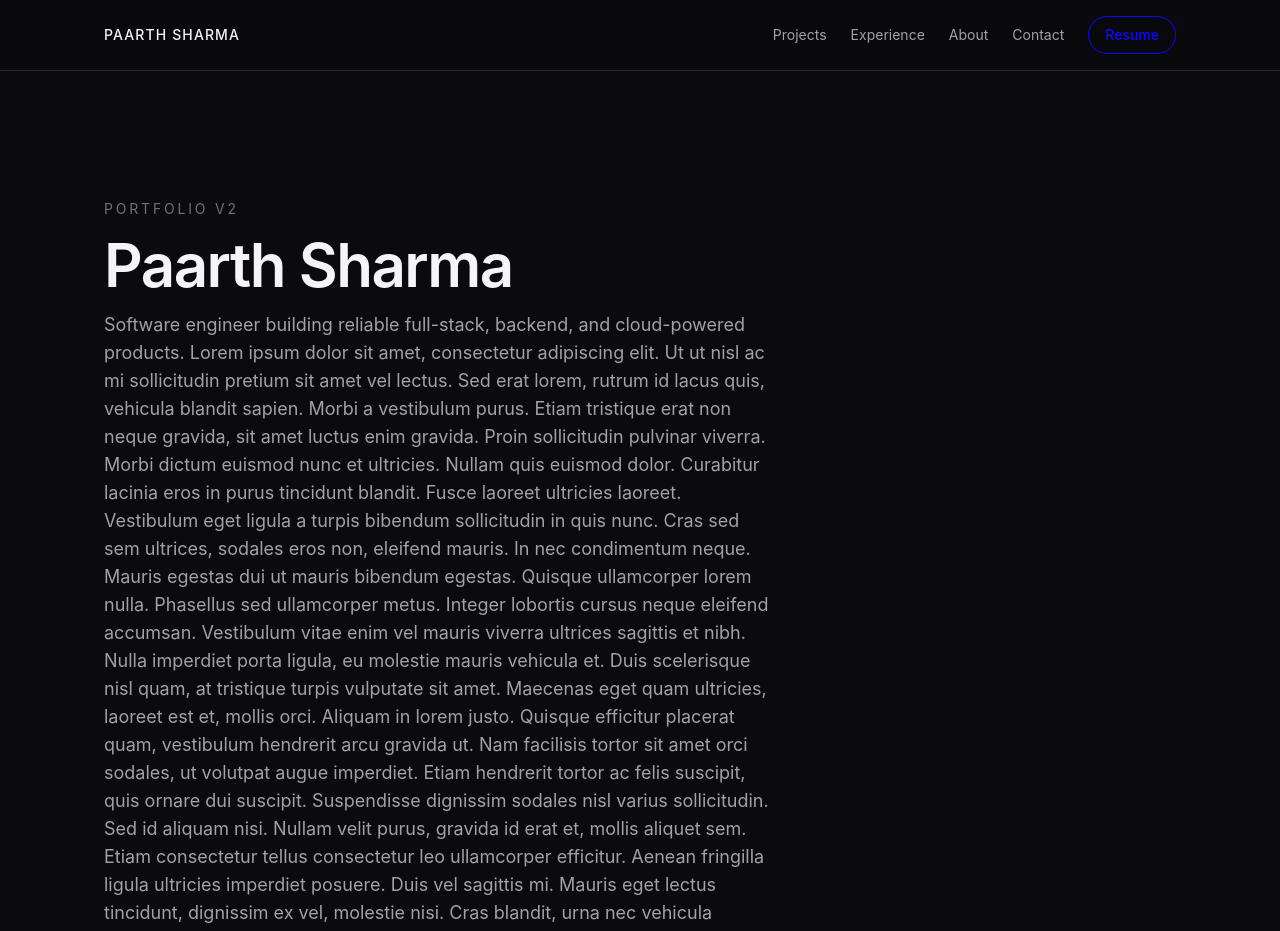
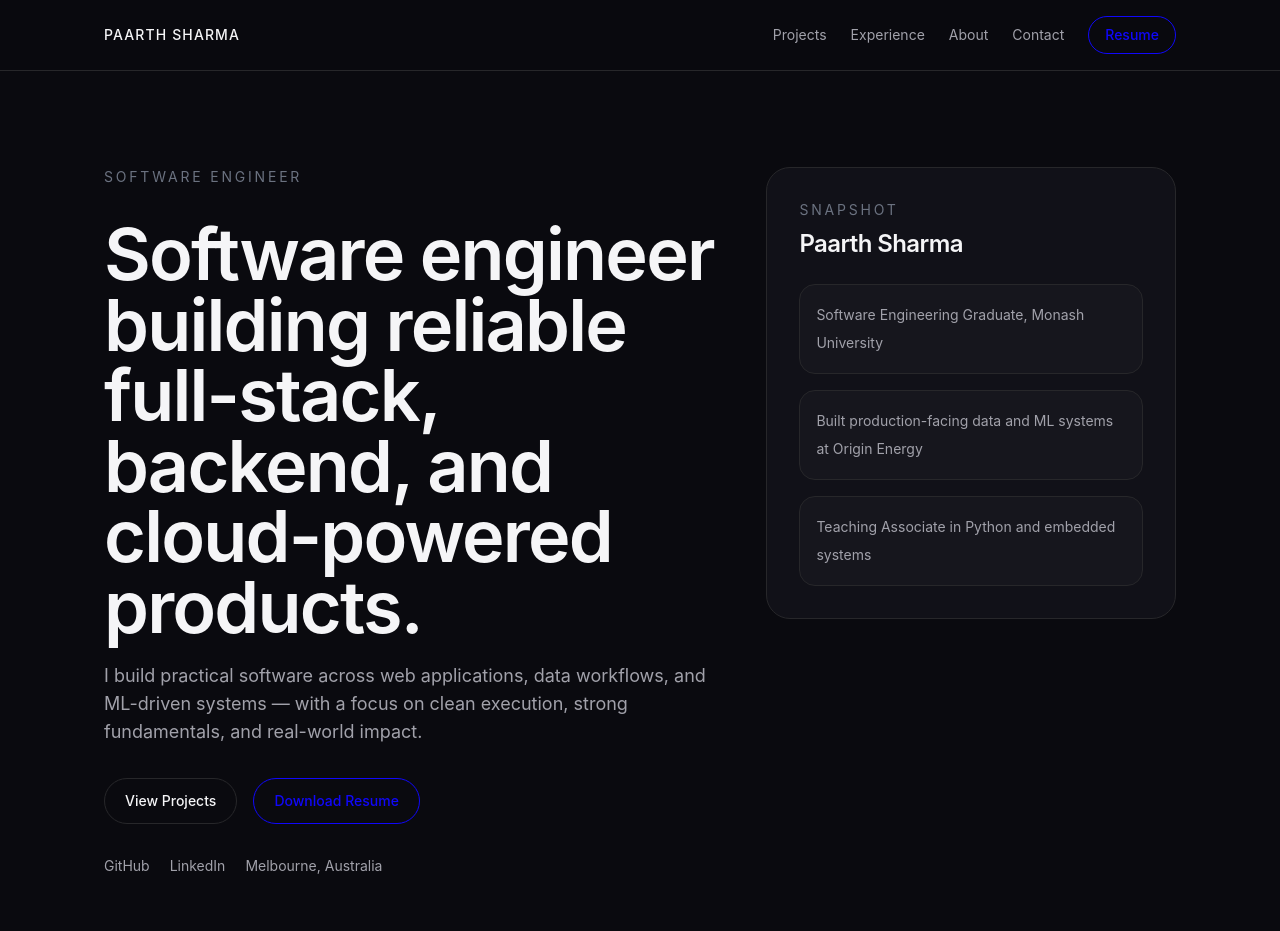
Before and after one commit to PaarthSh4rma/portfolio-website, a React (Vite) app: page / in a window 1280 px wide. Shown: the top 931 px of the page. Built offline with nearby package versions, Linux system fonts and the light colour scheme.

Commit message:
main home page and attaching resume

```diff
--- a/src/App.tsx
+++ b/src/App.tsx
@@ -1,5 +1,5 @@
 import Navbar from "./components/layout/Navbar";
-import Section from "./components/layout/Section";
+import Hero from "./components/sections/Hero";
 
 function App() {
   return (
@@ -8,31 +8,7 @@ function App() {
       className="min-h-screen bg-[var(--bg-primary)] text-[var(--text-primary)]"
     >
       <Navbar />
-
-      <Section>
-        <div className="space-y-4">
-          <p className="text-sm uppercase tracking-[0.2em] text-[var(--text-muted)]">
-            Portfolio v2
-          </p>
-          <h1 className="text-4xl font-semibold tracking-tight md:text-6xl">
-            Paarth Sharma
-          </h1>
-          <p className="max-w-2xl text-base leading-8 text-[var(--text-secondary)] md:text-lg">
-            Software engineer building reliable full-stack, backend, and cloud-powered
-            products.
-
-            Lorem ipsum dolor sit amet, consectetur adipiscing elit. Ut ut nisl ac mi sollicitudin pretium sit amet vel lectus. Sed erat lorem, rutrum id lacus quis, vehicula blandit sapien. Morbi a vestibulum purus. Etiam tristique erat non neque gravida, sit amet luctus enim gravida. Proin sollicitudin pulvinar viverra. Morbi dictum euismod nunc et ultricies. Nullam quis euismod dolor. Curabitur lacinia eros in purus tincidunt blandit. Fusce laoreet ultricies laoreet. Vestibulum eget ligula a turpis bibendum sollicitudin in quis nunc. Cras sed sem ultrices, sodales eros non, eleifend mauris. In nec condimentum neque. Mauris egestas dui ut mauris bibendum egestas. Quisque ullamcorper lorem nulla. Phasellus sed ullamcorper metus.
-
-Integer lobortis cursus neque eleifend accumsan. Vestibulum vitae enim vel mauris viverra ultrices sagittis et nibh. Nulla imperdiet porta ligula, eu molestie mauris vehicula et. Duis scelerisque nisl quam, at tristique turpis vulputate sit amet. Maecenas eget quam ultricies, laoreet est et, mollis orci. Aliquam in lorem justo. Quisque efficitur placerat quam, vestibulum hendrerit arcu gravida ut. Nam facilisis tortor sit amet orci sodales, ut volutpat augue imperdiet. Etiam hendrerit tortor ac felis suscipit, quis ornare dui suscipit.
-
-Suspendisse dignissim sodales nisl varius sollicitudin. Sed id aliquam nisi. Nullam velit purus, gravida id erat et, mollis aliquet sem. Etiam consectetur tellus consectetur leo ullamcorper efficitur. Aenean fringilla ligula ultricies imperdiet posuere. Duis vel sagittis mi. Mauris eget lectus tincidunt, dignissim ex vel, molestie nisi. Cras blandit, urna nec vehicula sagittis, ex lacus porta dolor, vitae porta nisl nisl in diam. In ac nisl scelerisque, ornare lacus a, maximus eros. Pellentesque molestie arcu sit amet arcu ornare consequat.
-
-Nulla lobortis tortor nibh, a mollis nunc consequat non. Nunc ultricies mattis odio ut convallis. Vivamus eget rutrum elit, ac cursus felis. Quisque lobortis lacinia bibendum. Phasellus interdum dapibus sem eget semper. Morbi ut dolor justo. In rhoncus nibh vitae semper semper. Sed semper, felis et ornare faucibus, ipsum massa tempus augue, non vestibulum nisl nibh nec orci. Proin rhoncus velit non elit convallis commodo. Aliquam eleifend diam at tellus auctor aliquet. Nulla a nunc sapien. Praesent eget interdum mauris.
-
-Donec nunc sapien, pretium a tortor at, aliquet sagittis purus. Phasellus ac congue ex. Suspendisse nisl arcu, aliquam ut aliquet non, tempus id magna. Suspendisse eget velit mollis, aliquam tortor sit amet, varius justo. Ut nec tellus diam. In a ligula et justo pretium suscipit. In ut ante eget neque molestie pulvinar in id purus. Proin rhoncus ante ut justo cursus feugiat. Maecenas gravida dolor eget nunc elementum tristique. Quisque sollicitudin, lectus quis eleifend interdum, ante massa tempus tortor, in venenatis ante tellus non mi.
-          </p>
-        </div>
-      </Section>
+      <Hero />
     </main>
   );
 }
--- /dev/null
+++ b/src/components/sections/Hero.tsx
@@ -0,0 +1,88 @@
+import Section from "../layout/Section";
+import { profile } from "../../data/profile";
+
+export default function Hero() {
+  return (
+    <Section className="pt-16 md:pt-24">
+      <div className="grid gap-12 lg:grid-cols-[1.35fr_0.9fr] lg:items-start">
+        <div className="space-y-8">
+          <p className="text-sm uppercase tracking-[0.2em] text-[var(--text-muted)]">
+            Software Engineer
+          </p>
+
+          <div className="space-y-5">
+            <h1 className="max-w-4xl text-4xl font-semibold tracking-tight md:text-6xl lg:text-7xl lg:leading-[0.98]">
+              {profile.headline}
+            </h1>
+
+            <p className="max-w-2xl text-base leading-8 text-[var(--text-secondary)] md:text-lg">
+              {profile.summary}
+            </p>
+          </div>
+
+          <div className="flex flex-col gap-4 sm:flex-row sm:items-center">
+            <a
+              href="#projects"
+              className="inline-flex items-center justify-center rounded-full border border-[var(--border-primary)] px-5 py-3 text-sm font-medium text-[var(--text-primary)] transition-all hover:border-[var(--accent)] hover:text-[var(--accent)]"
+            >
+              View Projects
+            </a>
+
+            <a
+              href={profile.resume}
+              target="_blank"
+              rel="noreferrer"
+              className="inline-flex items-center justify-center rounded-full border border-[var(--accent)] px-5 py-3 text-sm font-medium text-[var(--accent)] transition-all hover:bg-[rgba(16,7,250,0.08)]"
+            >
+              Download Resume
+            </a>
+          </div>
+
+          <div className="flex flex-wrap items-center gap-5 text-sm text-[var(--text-secondary)]">
+            <a
+              href={profile.github}
+              target="_blank"
+              rel="noreferrer"
+              className="transition-colors hover:text-[var(--accent)]"
+            >
+              GitHub
+            </a>
+            <a
+              href={profile.linkedin}
+              target="_blank"
+              rel="noreferrer"
+              className="transition-colors hover:text-[var(--accent)]"
+            >
+              LinkedIn
+            </a>
+            <span>{profile.location}</span>
+          </div>
+        </div>
+
+        <div className="rounded-3xl border border-[var(--border-primary)] bg-[var(--bg-secondary)] p-6 md:p-8">
+          <div className="space-y-6">
+            <div className="space-y-2">
+              <p className="text-sm uppercase tracking-[0.2em] text-[var(--text-muted)]">
+                Snapshot
+              </p>
+              <h2 className="text-2xl font-semibold tracking-tight">
+                {profile.name}
+              </h2>
+            </div>
+
+            <div className="space-y-4">
+              {profile.proofPoints.map((point) => (
+                <div
+                  key={point}
+                  className="rounded-2xl border border-[var(--border-primary)] bg-[rgba(255,255,255,0.02)] px-4 py-4 text-sm leading-7 text-[var(--text-secondary)]"
+                >
+                  {point}
+                </div>
+              ))}
+            </div>
+          </div>
+        </div>
+      </div>
+    </Section>
+  );
+}
```
Also changed, not shown: src/components/sections/Projects.tsx (added), 2 other files (tests, documents, lock files or other folders).
